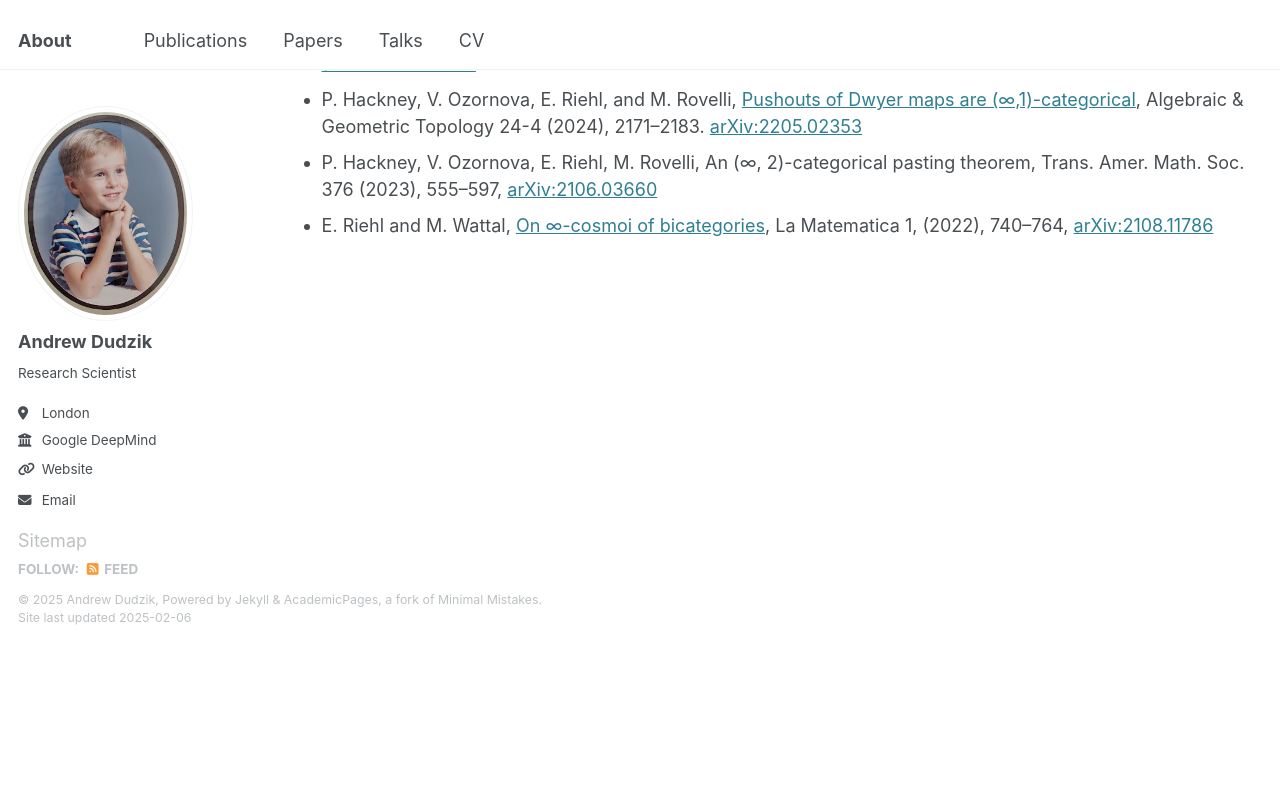
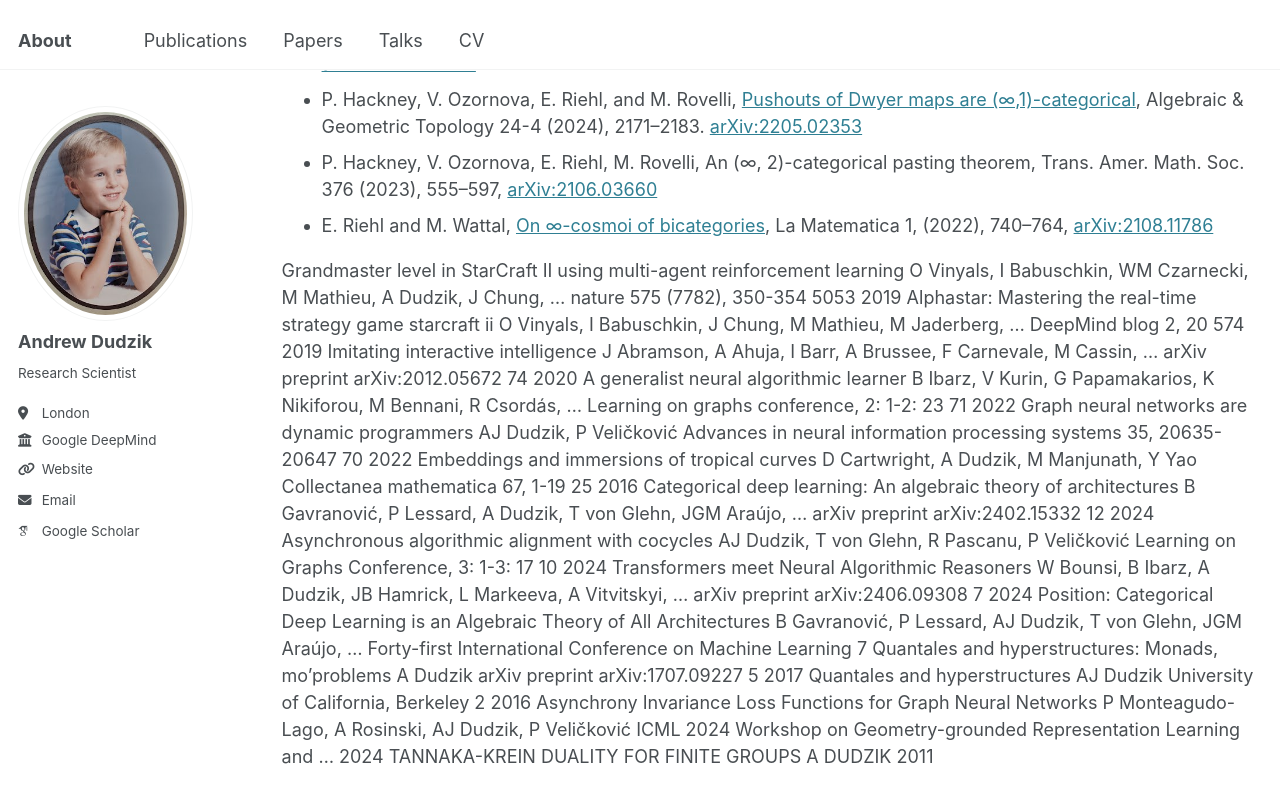
Before and after one commit to mdudzik/mdudzik.github.io, a Jekyll site: the page built from _pages/publications.md, in a window 1280 px wide and 900 px high, scrolled down 332 px. Shown: the top 803 px of the window. Built offline with Jekyll 4.4.1, drawn with Linux system fonts in a browser that asks for light colours; some web fonts are replaced; before the commit the page ends 978 px from its top, so only the background shows below that.

```diff
--- a/_pages/publications.md
+++ b/_pages/publications.md
@@ -41,3 +41,59 @@ author_profile: true
 Algebraic &amp; Geometric Topology 24-4 (2024), 2171--2183. [arXiv:2205.02353](https://arxiv.org/abs/2205.02353)
 - P. Hackney, V. Ozornova, E. Riehl, M. Rovelli, An (&infin;, 2)-categorical pasting theorem, Trans. Amer. Math. Soc. 376 (2023), 555–597, [arXiv:2106.03660](https://arxiv.org/abs/2106.03660)
 - E. Riehl and M. Wattal, [On &infin;-cosmoi of bicategories](https://emilyriehl.github.io/files/bicategories.pdf), La Matematica 1, (2022), 740–764, [arXiv:2108.11786](https://arxiv.org/abs/2108.11786)
+
+Grandmaster level in StarCraft II using multi-agent reinforcement learning
+O Vinyals, I Babuschkin, WM Czarnecki, M Mathieu, A Dudzik, J Chung, ...
+nature 575 (7782), 350-354
+5053	2019
+Alphastar: Mastering the real-time strategy game starcraft ii
+O Vinyals, I Babuschkin, J Chung, M Mathieu, M Jaderberg, ...
+DeepMind blog 2, 20
+574	2019
+Imitating interactive intelligence
+J Abramson, A Ahuja, I Barr, A Brussee, F Carnevale, M Cassin, ...
+arXiv preprint arXiv:2012.05672
+74	2020
+A generalist neural algorithmic learner
+B Ibarz, V Kurin, G Papamakarios, K Nikiforou, M Bennani, R Csordás, ...
+Learning on graphs conference, 2: 1-2: 23
+71	2022
+Graph neural networks are dynamic programmers
+AJ Dudzik, P Veličković
+Advances in neural information processing systems 35, 20635-20647
+70	2022
+Embeddings and immersions of tropical curves
+D Cartwright, A Dudzik, M Manjunath, Y Yao
+Collectanea mathematica 67, 1-19
+25	2016
+Categorical deep learning: An algebraic theory of architectures
+B Gavranović, P Lessard, A Dudzik, T von Glehn, JGM Araújo, ...
+arXiv preprint arXiv:2402.15332
+12	2024
+Asynchronous algorithmic alignment with cocycles
+AJ Dudzik, T von Glehn, R Pascanu, P Veličković
+Learning on Graphs Conference, 3: 1-3: 17
+10	2024
+Transformers meet Neural Algorithmic Reasoners
+W Bounsi, B Ibarz, A Dudzik, JB Hamrick, L Markeeva, A Vitvitskyi, ...
+arXiv preprint arXiv:2406.09308
+7	2024
+Position: Categorical Deep Learning is an Algebraic Theory of All Architectures
+B Gavranović, P Lessard, AJ Dudzik, T von Glehn, JGM Araújo, ...
+Forty-first International Conference on Machine Learning
+7
+Quantales and hyperstructures: Monads, mo'problems
+A Dudzik
+arXiv preprint arXiv:1707.09227
+5	2017
+Quantales and hyperstructures
+AJ Dudzik
+University of California, Berkeley
+2	2016
+Asynchrony Invariance Loss Functions for Graph Neural Networks
+P Monteagudo-Lago, A Rosinski, AJ Dudzik, P Veličković
+ICML 2024 Workshop on Geometry-grounded Representation Learning and …
+2024
+TANNAKA-KREIN DUALITY FOR FINITE GROUPS
+A DUDZIK
+2011
```
